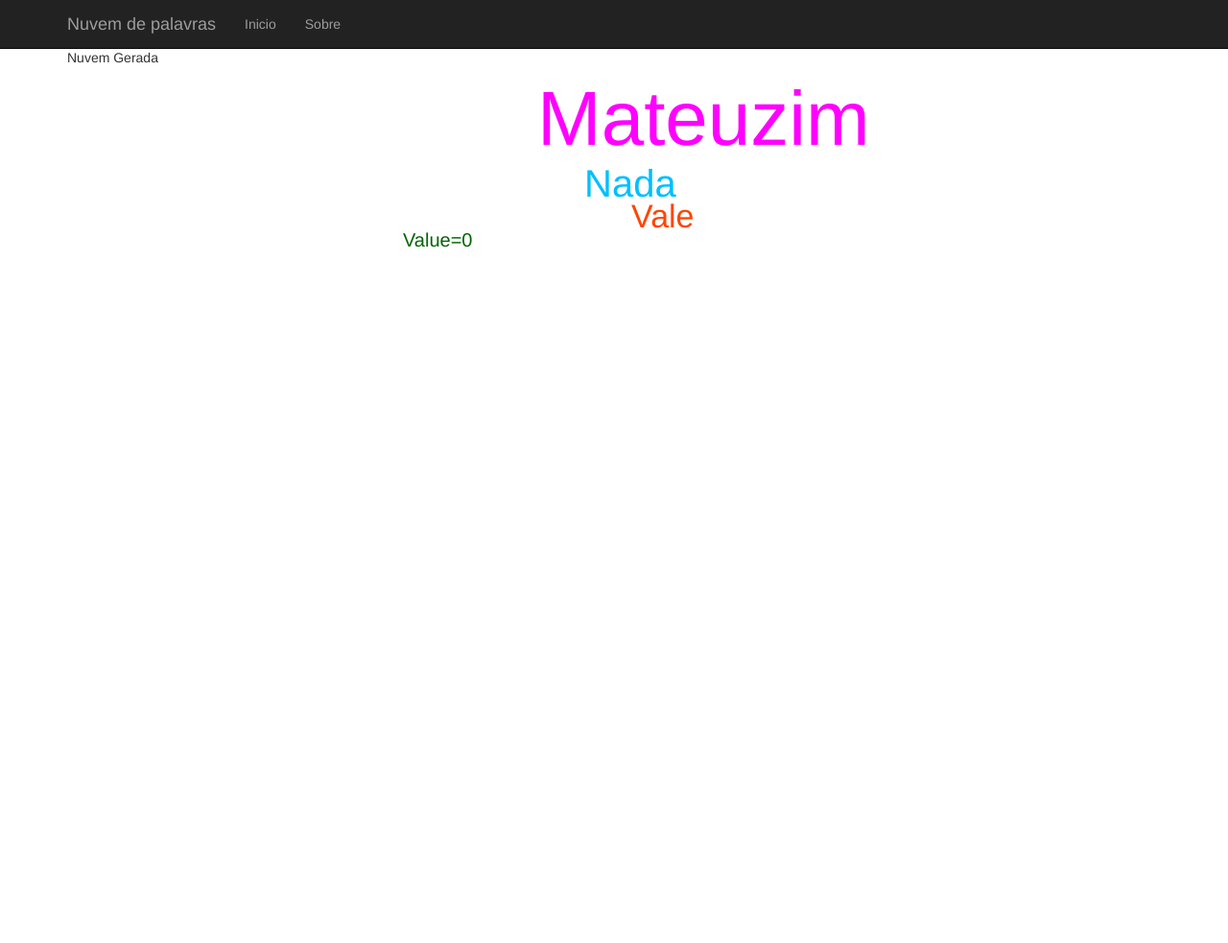
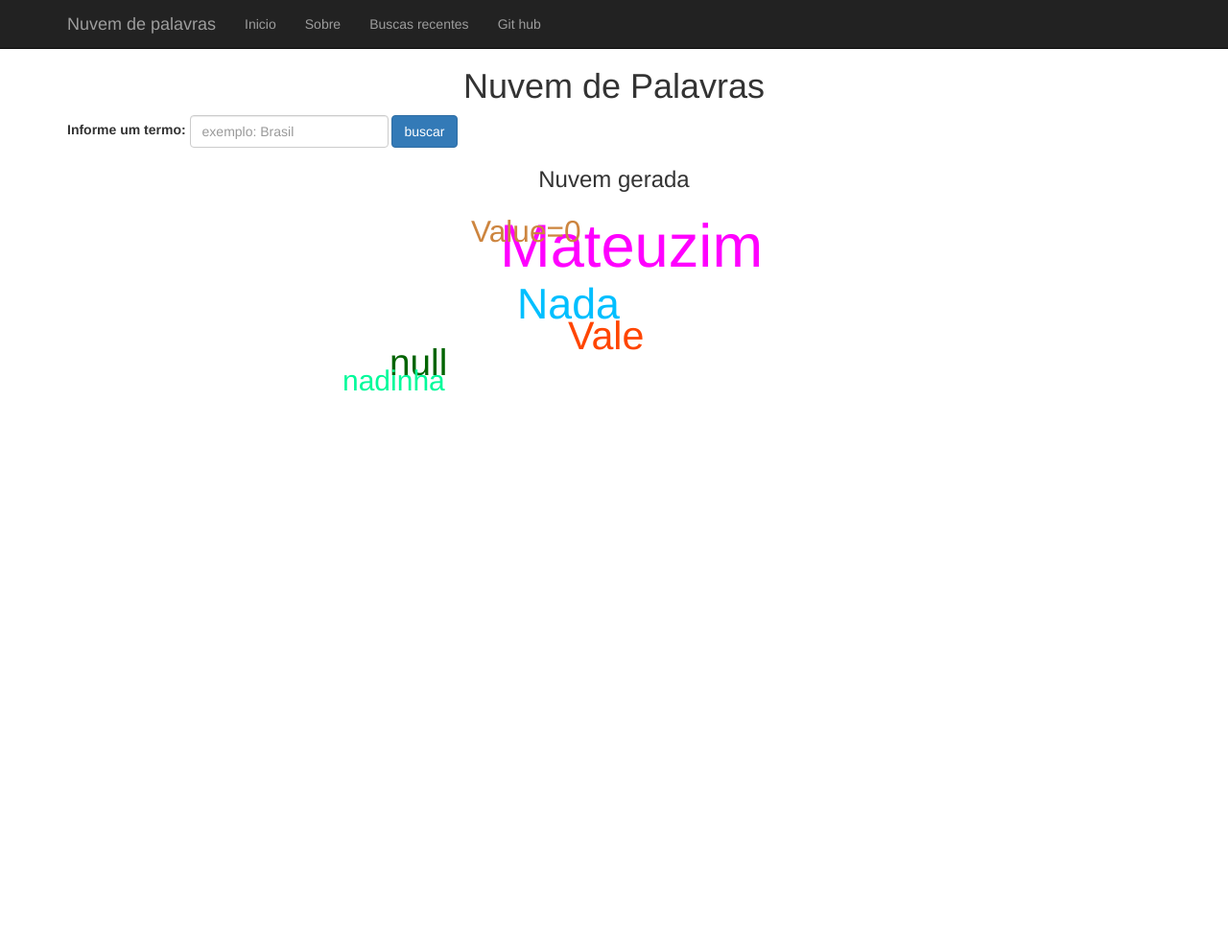
Before and after one commit to robsonpiere/nuvemdepalavras, a Flask app: page / in a window 1280 px wide. Shown: the whole page at 96% size. Before the commit the page ends 258 px from the top, so only its background shows below. Run offline with Flask 2, Linux system fonts and the light colour scheme; some libraries are stand-ins or nearby versions.

Commit message:
campo para busca adicionado

```diff
--- a/app/contador.py
+++ b/app/contador.py
@@ -29,3 +29,6 @@
         return dados['resultados']
     else:
         return buscarTermo(termo)
+
+def recentes():
+    return rd.recentes()
--- a/main.py
+++ b/main.py
@@ -7,7 +7,7 @@
 
 @app.route('/')
 def exemplo():
-  lista = [{'text':'Mateuzim','size':40},{'text':'Nada','size':20},{'text':'Vale','size':17},{'text':'Value=0','size':10}]
+  lista = [{'text':'Mateuzim','size':40},{'text':'Nada','size':20},{'text':'Vale','size':17},{'text':'Value=0','size':10},{'text':'null','size':15},{'text':'nadinha','size':9}]
   return render_template('index.html',valores=lista)
 
 @app.route('/sobre')
@@ -15,7 +15,12 @@
   integrantes = ["Mateus Fernando","Mirlaine Ribeiro","Robson Piere","Yitzhak Andrade"]
   return render_template('sobre.html',integrantes=integrantes)
 
-@app.route('/busca/<termo>')
+@app.route('/recentes')
+def recentes():
+  recentes = cont.recentes()
+  return render_template('recentes.html',recentes=recentes)
+
+@app.route('/buscar/<termo>',methods=['GET', 'POST'])
 def busca(termo=''):
   palavras = cont.verificar(termo)
   return render_template('index.html',valores=palavras)
--- a/templates/index.html
+++ b/templates/index.html
@@ -2,11 +2,27 @@
 {% block title %}Home{% endblock %}
 
 {% block content %}
-<p>Nuvem Gerada</p>
-<div id="nuvem"></div>
+<h1 class='text-center'>Nuvem de Palavras</h1>
 
+<form role="form" class="form-inline" id="formulario">
+    <div class="form-group">
+        <label for="termo">Informe um termo: </label>
+            <input type="text" class="form-control" id="termo" name="termo" placeholder="exemplo: Brasil" required minlength="3">
+            <button type="submit" class="btn btn-primary">buscar</button>
+    </div>
+</form>
+<h3 class='text-center col-xs-12'>Nuvem gerada</h3>
+<div id="nuvem" class="col-xs-12"></div>
 <script>
-
+    //sim fiz na view, nao me julgue eu estava com sono
+   $("#formulario").submit(function (e) {
+       e.preventDefault();
+       var termo = $("#termo").val();
+       console.log(termo);
+       location.href = '/buscar/'+termo;
+   });
+</script>
+<script>
     //renderizado pelo flask
     var frequency_list = {{valores|tojson|safe}};
 
@@ -14,7 +30,7 @@
             .domain([0,1,2,3,4,5,6,10,15,20,100])
             .range(["#FF00FF", "#00BFFF", "#FF4500", "#006400", "#CD853F", "#00FA9A", "#2F4F4F", "#000000", "#FFF68F", "#3c511b", "#b43860", "#fb8e1d"]);
 
-    d3.layout.cloud().size([1500, 750])
+    d3.layout.cloud().size([1024, 768])
             .words(frequency_list)
             .rotate(0)
             .fontSize(function(d) { return d.size; })
@@ -24,7 +40,7 @@
     function draw(words) {
         d3.select("#nuvem").append("svg")
                 .attr("width", 1024)
-                .attr("height", 500)
+                .attr("height", 768)
                 .attr("class", "wordcloud")
                 .append("g")
                 // without the transform, words words would get cutoff to the left and top, they would
@@ -33,7 +49,7 @@
                 .selectAll("text")
                 .data(words)
                 .enter().append("text")
-                .style("font-size", function(d) { return d.size * 2 + "px"; })
+                .style("font-size", function(d) { return Math.sqrt(d.size)* 10 + "px"; })
                 .style("fill", function(d, i) { return color(i); })
                 .attr("transform", function(d) {
                     return "translate(" + [d.x, d.y] + ")rotate(" + d.rotate+ ")";
--- a/templates/shared/navbar.html
+++ b/templates/shared/navbar.html
@@ -12,7 +12,9 @@
         <div id="navbar" class="collapse navbar-collapse">
           <ul class="nav navbar-nav">
             <li><a href="/">Inicio</a></li>
-            <li><a href="sobre">Sobre</a></li>
+            <li><a href="/sobre">Sobre</a></li>
+            <li><a href="/recentes">Buscas recentes</a></li>
+            <li><a href="https://github.com/robsonpiere/nuvemdepalavras">Git hub</a></li>
           </ul>
         </div><!--/.nav-collapse -->
       </div>
```
Also changed, not shown: templates/recentes.html (added, +14 -0 lines).
